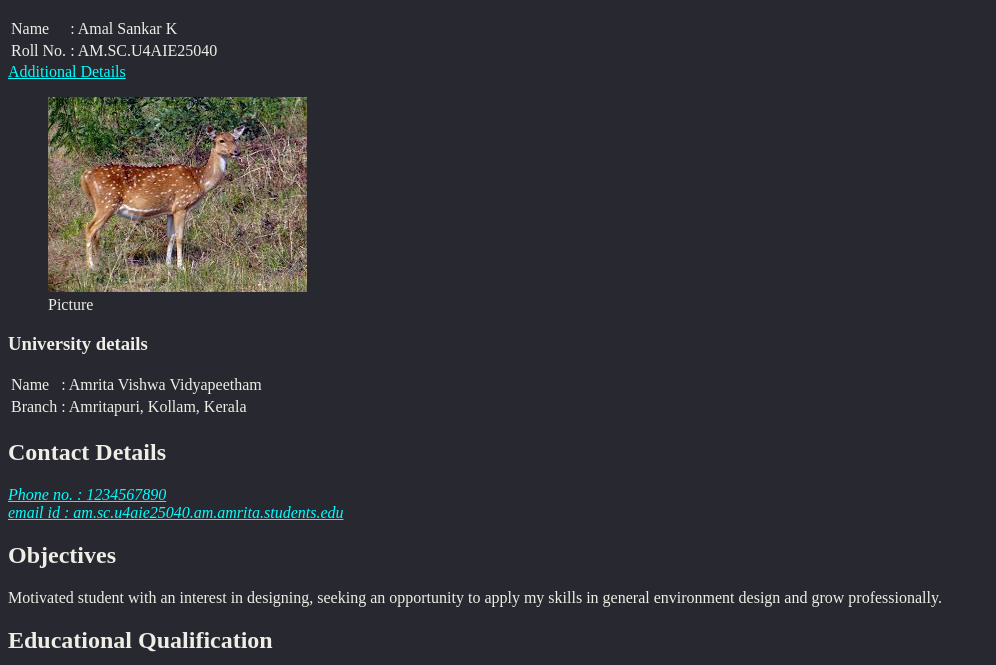
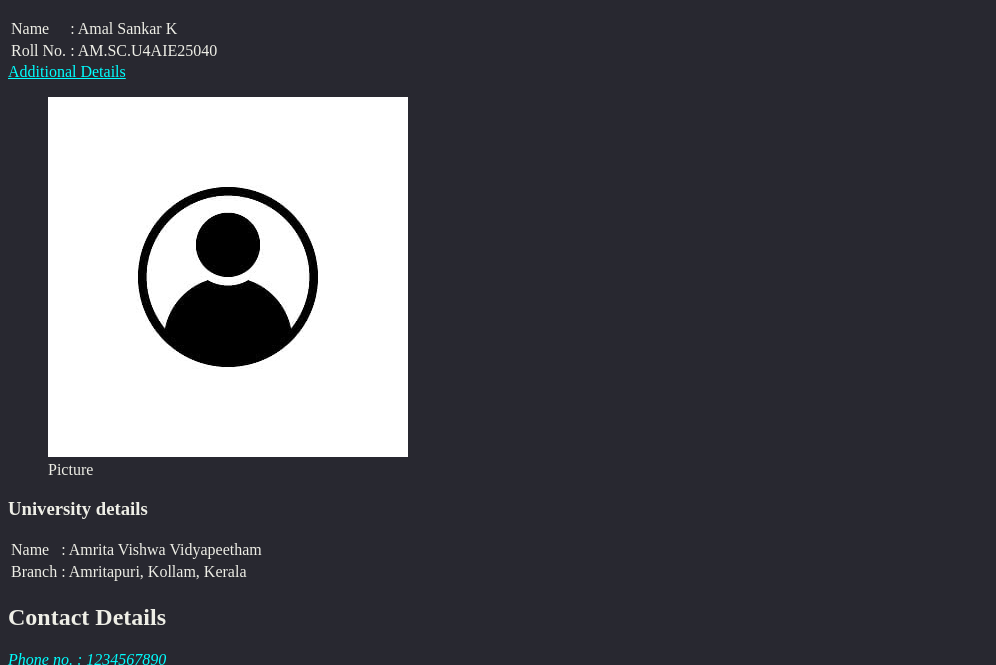
Before and after one commit to 4m4L-K/UID_Portfolio, a plain HTML site: page index.html in a window 1280 px wide. Shown: the part 50-715 px from the top of the page, without its empty margins (0-996 px from the left). Drawn offline with Linux system fonts and the light colour scheme.

Commit message:
Update index.html

```diff
--- a/index.html
+++ b/index.html
@@ -24,7 +24,7 @@
             </table>
             <a href="personal.html" target="_blank" style="color: aqua;">Additional Details</a>
             <figure>
-                <img src = "images\pic4.jpg" alt = "hello">
+                <img src = "icon.jpg" alt = "hello">
                 <figcaption>Picture</figcaption>
             </figure>
             <h3>
```
